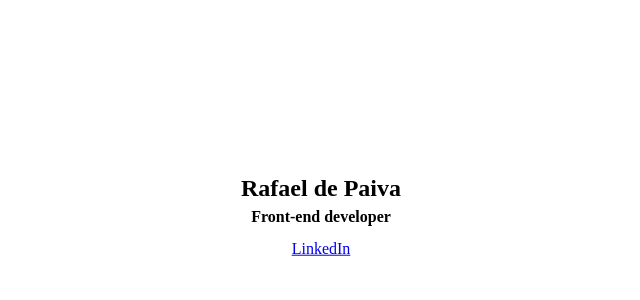
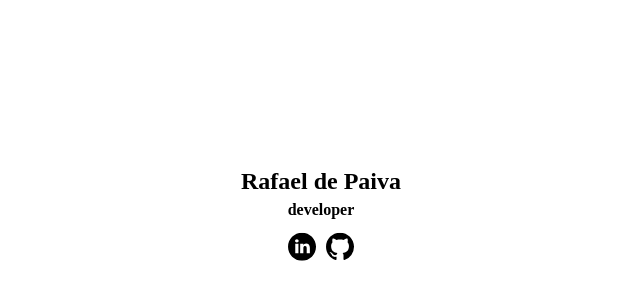
Before and after one commit to rafael-paiva/depaiva.dev, a plain HTML site: page index.html in a window 1280 px wide. Shown: the part 194-494 px from the top of the page, without its empty margins (319-959 px from the left). Drawn offline with Linux system fonts and the light colour scheme.

Commit message:
add link icons + improvements to index page

```diff
--- a/index.html
+++ b/index.html
@@ -8,8 +8,19 @@
 <body>
   <section>
     <h1>Rafael de Paiva</h1>
-    <h2>Front-end developer</h2>
-    <a href="https://www.linkedin.com/in/rafaelbnp/">LinkedIn</a>
+    <h2>developer</h2>
+
+    <a href="https://linkedin.com/in/rafaelbnp" title="LinkedIn">
+      <svg height="28" version="1.1" viewBox="4 4 60 60" width="28" aria-hidden="true">
+        <path fill-rule="evenodd" d="M50.837,48.137V36.425c0-6.275-3.35-9.195-7.816-9.195  c-3.604,0-5.219,1.983-6.119,3.374V27.71h-6.79c0.09,1.917,0,20.427,0,20.427h6.79V36.729c0-0.609,0.044-1.219,0.224-1.655  c0.49-1.22,1.607-2.483,3.482-2.483c2.458,0,3.44,1.873,3.44,4.618v10.929H50.837z M22.959,24.922c2.367,0,3.842-1.57,3.842-3.531  c-0.044-2.003-1.475-3.528-3.797-3.528s-3.841,1.524-3.841,3.528c0,1.961,1.474,3.531,3.753,3.531H22.959z M34,64  C17.432,64,4,50.568,4,34C4,17.431,17.432,4,34,4s30,13.431,30,30C64,50.568,50.568,64,34,64z M26.354,48.137V27.71h-6.789v20.427  H26.354z" />
+      </svg>
+    </a>
+
+    <a href="https://github.com/rafaelbnp" title="GitHub">
+      <svg height="28" version="1.1" viewBox="0 0 16 16" width="28" aria-hidden="true">
+        <path fill-rule="evenodd" d="M8 0C3.58 0 0 3.58 0 8c0 3.54 2.29 6.53 5.47 7.59.4.07.55-.17.55-.38 0-.19-.01-.82-.01-1.49-2.01.37-2.53-.49-2.69-.94-.09-.23-.48-.94-.82-1.13-.28-.15-.68-.52-.01-.53.63-.01 1.08.58 1.23.82.72 1.21 1.87.87 2.33.66.07-.52.28-.87.51-1.07-1.78-.2-3.64-.89-3.64-3.95 0-.87.31-1.59.82-2.15-.08-.2-.36-1.02.08-2.12 0 0 .67-.21 2.2.82.64-.18 1.32-.27 2-.27.68 0 1.36.09 2 .27 1.53-1.04 2.2-.82 2.2-.82.44 1.1.16 1.92.08 2.12.51.56.82 1.27.82 2.15 0 3.07-1.87 3.75-3.65 3.95.29.25.54.73.54 1.48 0 1.07-.01 1.93-.01 2.2 0 .21.15.46.55.38A8.013 8.013 0 0016 8c0-4.42-3.58-8-8-8z" />
+      </svg>
+    </a>
   </section>
 </body>
 </html>
@@ -35,4 +46,14 @@
     font-size: 1rem;
     margin-top: 0;
   }
+
+  a {
+    display: inline-block;
+    height: 28px;
+    width: 28px;
+  }
+
+  a:not(:first-of-type) {
+    margin-left: 0.4rem;
+  }
 </style>
```
